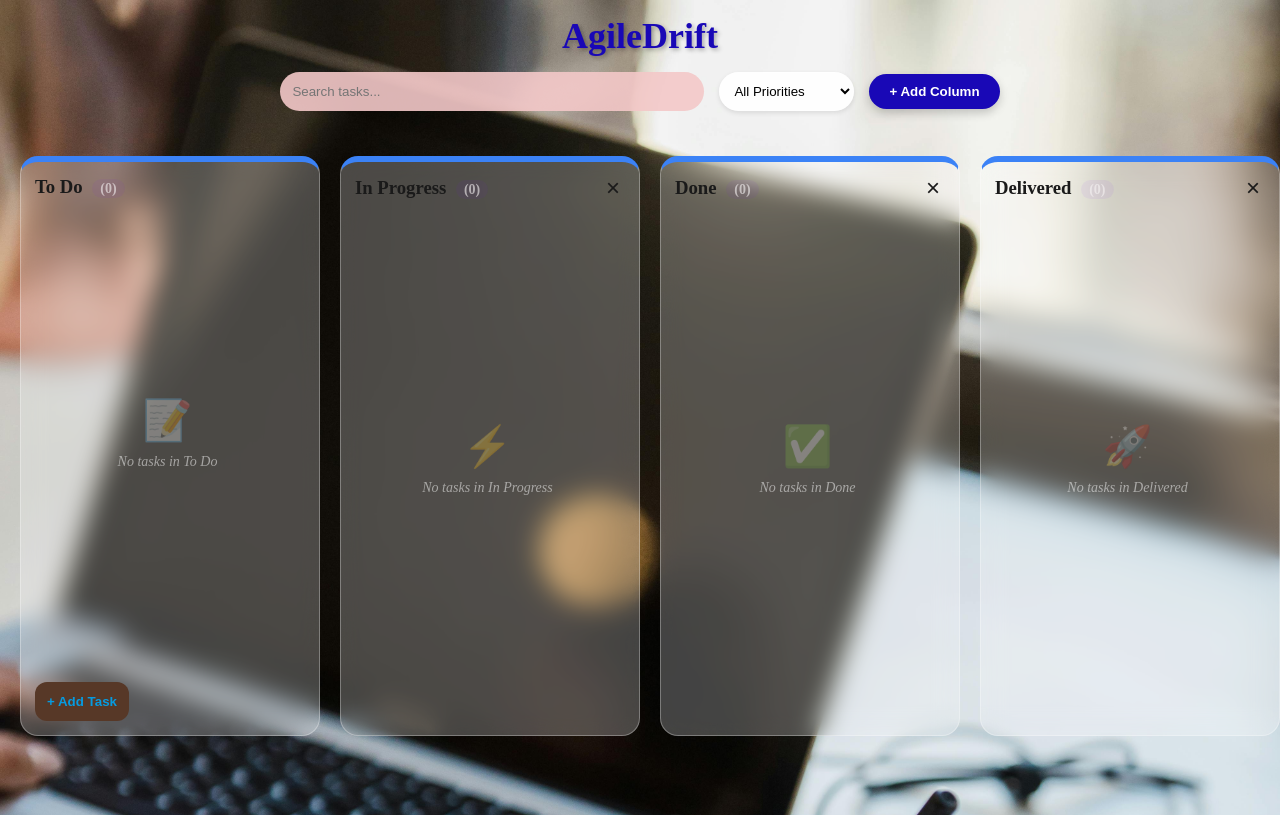
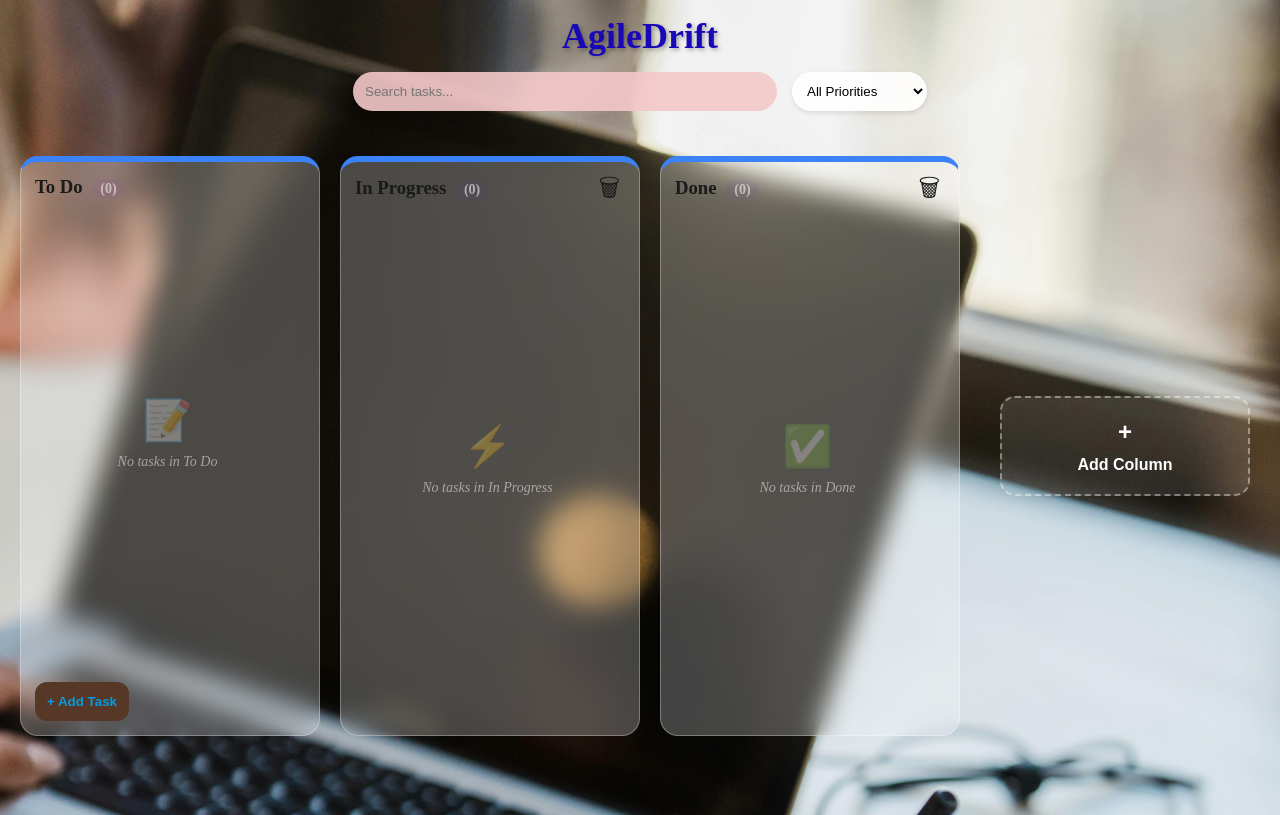
Before and after one commit to upadhyaya09/agiledriftflow, an Angular app: page / in a window 1280 px wide. Built offline with nearby package versions, Linux system fonts and the light colour scheme.

Commit message:
updation in add column style and layout

```diff
--- a/src/app/board/board.css
+++ b/src/app/board/board.css
@@ -121,6 +121,52 @@ html, body {
   overflow: hidden; /* Keeps the column static */
   position: relative;
   border-top: 6px solid #3b82f6; /* Default border */
+}
+
+.add-column-center-wrapper {
+  flex: 0 0 250px; /* Width of the button area */
+  height: 100%;    /* Takes full height of the board */
+  display: flex;
+  align-items: center; /* ✅ This centers the button vertically in the board */
+  justify-content: center;
+  padding: 0 20px;
+}
+
+.inline-add-col-btn {
+  width: 100%;
+  height: 100px; /* Adjust height to make it a "middle portion" box */
+  background: rgba(255, 255, 255, 0.1);
+  border: 2px dashed rgba(255, 255, 255, 0.4);
+  border-radius: 15px;
+  color: white;
+  font-weight: bold;
+  font-size: 16px;
+  cursor: pointer;
+  transition: all 0.3s ease;
+  display: flex;
+  flex-direction: column;
+  align-items: center;
+  justify-content: center;
+  gap: 10px;
+}
+
+.inline-add-col-btn span {
+  font-size: 24px;
+}
+
+.inline-add-col-btn:hover {
+  background: rgba(255, 255, 255, 0.2);
+  border-color: #3b82f6;
+  transform: scale(1.02);
+}
+
+/* Modal Centering Fix */
+.centered-modal {
+  position: fixed;
+  top: 50%;
+  left: 50%;
+  transform: translate(-50%, -50%) !important;
+  z-index: 1001;
 }
 
 .task-container {
--- a/src/app/board/board.html
+++ b/src/app/board/board.html
@@ -15,7 +15,6 @@
     <option value="Low">Low Priority</option>
   </select>
 
-  <button class="add-col-header-btn" (click)="addColumn()">+ Add Column</button>
 </div>
 
 <div class="board" cdkDropListGroup>
@@ -27,7 +26,7 @@
         {{ col.title }}
         <span class="task-count">({{ filterTasks(col.status).length }})</span>
       </h3>
-      <button class="remove-col-btn" (click)="removeColumn(i)" *ngIf="col.status !== 'todo'">×</button>
+      <button class="remove-col-btn" (click)="triggerDeleteCol(i)" *ngIf="col.status !== 'todo'">🗑</button>
     </div>
 
     <div class="task-container"
@@ -78,6 +77,11 @@
     </div>
   </div>
 
+  <div class="add-column-center-wrapper">
+    <button class="inline-add-col-btn" (click)="openColModal()">
+      <span>+</span> Add Column
+    </button>
+  </div>
 </div>
 
 <!-- MODAL -->
@@ -109,3 +113,25 @@
     </div>
   </div>
 </div>
+
+<div class="modal-backdrop" *ngIf="showColModal">
+  <div class="modal centered-modal">
+    <h3>Add New Column</h3>
+    <input type="text" placeholder="Column Name..." [(ngModel)]="newColumnName" />
+    <div class="modal-actions">
+      <button class="cancel" (click)="showColModal = false">Cancel</button>
+      <button class="save" (click)="confirmAddColumn()">Create</button>
+    </div>
+  </div>
+</div>
+
+<div class="modal-backdrop" *ngIf="showDeleteColModal">
+  <div class="modal centered-modal">
+    <h3 style="color: #ff4d4d;">Confirm Deletion</h3>
+    <p style="color: white; margin-bottom: 20px;">Are you sure you want to delete this column? All tasks inside will be lost.</p>
+    <div class="modal-actions">
+      <button class="cancel" (click)="closeDeleteModal()">Cancel</button>
+      <button class="save" style="background: #dc2626;" (click)="confirmDeleteColumn()">Delete</button>
+    </div>
+  </div>
+</div>
--- a/src/app/board/board.ts
+++ b/src/app/board/board.ts
@@ -1,4 +1,4 @@
-import { Component } from '@angular/core';
+import { Component, OnInit } from '@angular/core';
 import { CommonModule } from '@angular/common';
 import { FormsModule } from '@angular/forms';
 import { DragDropModule, CdkDragDrop } from '@angular/cdk/drag-drop';
@@ -14,7 +14,7 @@ imports: [
   templateUrl: './board.html',
   styleUrls: ['./board.css']
 })
-export class BoardComponent {
+export class BoardComponent implements OnInit{
 
   searchText = '';
   selectedPriority: string = 'All'; // New variable for the filter
@@ -26,13 +26,17 @@ export class BoardComponent {
   editTaskRef: any = null;
   currentColumnStatus = 'todo'; // Tracks which column we are adding to
 
+  // --- NEW MODAL CONTROLS ---
+  showColModal = false;
+  showDeleteColModal = false;
+  newColumnName = '';
+  colToDeleteIndex: number | null = null;
 
   //  DYNAMIC COLUMNS ARRAY
   columns = [
     { id: 'todoList', title: 'To Do', status: 'todo' , canAddTask: true },
     { id: 'progressList', title: 'In Progress', status: 'progress' , canAddTask: false },
-    { id: 'doneList', title: 'Done', status: 'done' , canAddTask: false },
-    { id: 'deliveredList', title: 'Delivered', status: 'delivered' , canAddTask: false }
+    { id: 'doneList', title: 'Done', status: 'done' , canAddTask: false }
   ];
 
   newTask = {
@@ -69,31 +73,45 @@ export class BoardComponent {
     }
   }
 
-  //  COLUMN MANAGEMENT
-  addColumn() {
-    const columnName = prompt('Enter new column name:');
-    if (columnName && columnName.trim()) {
-      const statusValue = columnName.toLowerCase().replace(/\s/g, '-');
+  // --- UPDATED COLUMN MANAGEMENT (CUSTOM MODALS) ---
+  openColModal() {
+    this.newColumnName = '';
+    this.showColModal = true;
+  }
+
+  confirmAddColumn() {
+    if (this.newColumnName.trim()) {
+      const statusValue = this.newColumnName.toLowerCase().replace(/\s/g, '-');
       this.columns.push({
         id: `${statusValue}List`,
-      title: columnName,
+        title: this.newColumnName,
         status: statusValue,
-      canAddTask: false // New columns won't have the Add Task button
+        canAddTask: false
       });
       this.saveToLocalStorage();
+      this.showColModal = false;
     }
   }
 
-  removeColumn(index: number) {
-    if (this.columns[index].status === 'todo') {
-      alert("You cannot remove the To Do column.");
+  triggerDeleteCol(index: number) {
+    if (this.columns[index].status === 'todo')
       return;
+
+    this.colToDeleteIndex = index;
+    this.showDeleteColModal = true;
   }
 
-    if (confirm(`Are you sure you want to delete the "${this.columns[index].title}" column?`)) {
-      this.columns.splice(index, 1);
+  confirmDeleteColumn() {
+    if (this.colToDeleteIndex !== null) {
+      this.columns.splice(this.colToDeleteIndex, 1);
       this.saveToLocalStorage();
+      this.closeDeleteModal();
     }
+  }
+
+  closeDeleteModal() {
+    this.showDeleteColModal = false;
+    this.colToDeleteIndex = null;
   }
 
    getEmptyStateIcon(status: string): string {
@@ -111,8 +129,7 @@ export class BoardComponent {
     if (!deadline) return false;
     const today = new Date();
     today.setHours(0, 0, 0, 0); // Normalize to start of day for accurate comparison
-    const dueDate = new Date(deadline);
-    return dueDate <= today;
+    return new Date(deadline) <= today;
   }
 
   //  UPDATED FILTER (Still used by the HTML loop)
@@ -176,6 +193,7 @@ export class BoardComponent {
 
   deleteTask(task: any) {
     this.tasks = this.tasks.filter(t => t !== task);
+    this.saveToLocalStorage();
   }
 
   closeModal() {
```
Lines whose indentation alone changed are shown as unchanged.
